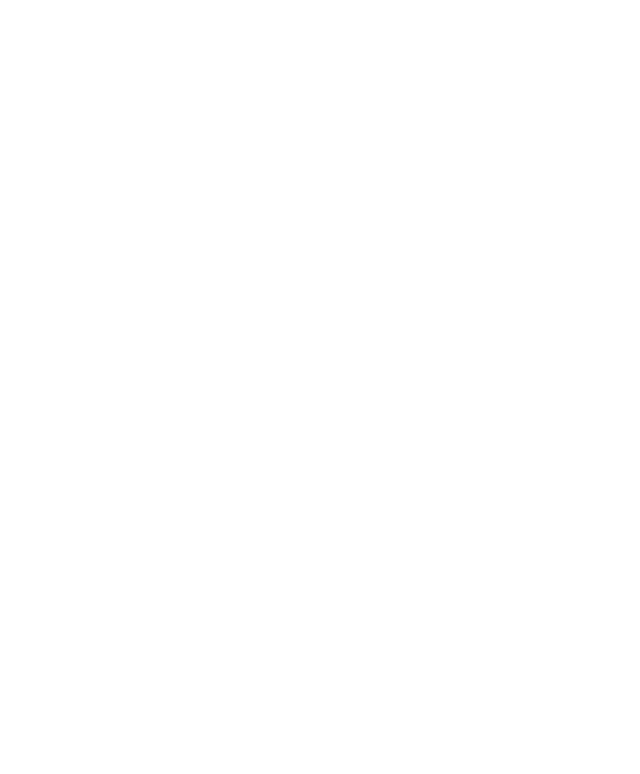
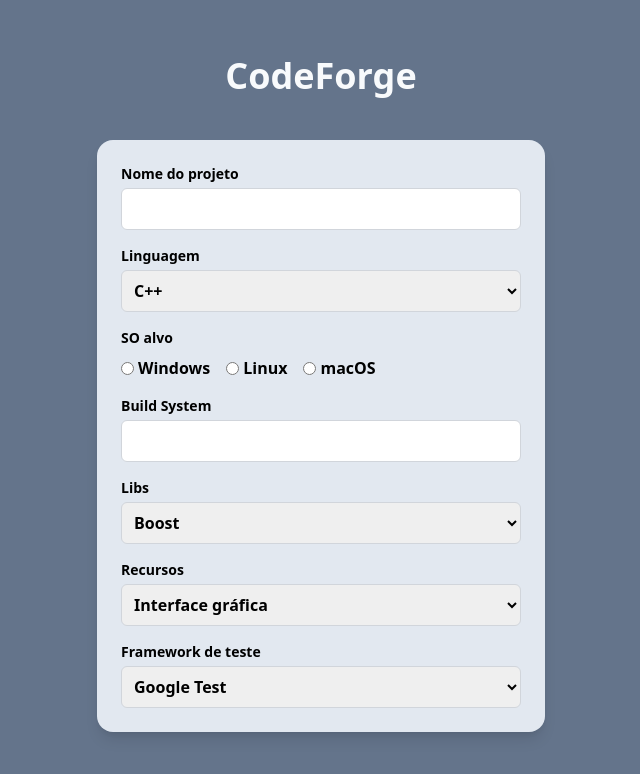
Before and after one commit to marceloholgado/CodeForge, a React (Vite) app in the folder frontend/: page / in a window 1280 px wide. Shown: the top 774 px of the page, without its empty margins (319-959 px from the left). Built offline with nearby package versions, Linux system fonts and the light colour scheme.

Commit message:
frontend design started

```diff
--- a/frontend/index.html
+++ b/frontend/index.html
@@ -2,7 +2,7 @@
 <html lang="pt-br">
   <head>
     <meta charset="UTF-8" />
-    <link rel="icon" type="image/svg+xml" href="/codeforge.svg" />
+    <link rel="icon" type="image/png" href="/codeforge.png" />
     <meta name="viewport" content="width=device-width, initial-scale=1.0" />
     <title>CodeForge</title>
   </head>
--- a/frontend/package.json
+++ b/frontend/package.json
@@ -10,6 +10,7 @@
     "preview": "vite preview"
   },
   "dependencies": {
+    "@tailwindcss/vite": "^4.1.4",
     "lucide-react": "^0.503.0",
     "react": "^18.3.1",
     "react-dom": "^18.3.1"
@@ -25,7 +26,7 @@
     "eslint-plugin-react-refresh": "^0.4.9",
     "globals": "^15.9.0",
     "postcss": "^8.4.10",
-    "tailwindcss": "^3.4.10",
+    "tailwindcss": "^3.4.17",
     "typescript": "^5.5.3",
     "typescript-eslint": "^8.0.1",
     "vite": "^6.3.2"
--- a/frontend/src/App.tsx
+++ b/frontend/src/App.tsx
@@ -1,9 +1,133 @@
 import { useState } from "react";
 
+const optionsByLanguage = {
+  "C++": {
+    libs: ["Boost", "SDL2", "OpenCV"],
+    recursos: ["Interface gráfica", "Rede", "Multithreading"],
+    frameworks: ["Google Test", "Catch2", "Doctest"],
+  },
+  // futuras linguagens aqui...
+};
+
 function App() {
-  const [count, setCount] = useState(0);
+  const [language, setLanguage] = useState("C++");
 
-  return <></>;
+  const libs = optionsByLanguage[language]?.libs || [];
+  const recursos = optionsByLanguage[language]?.recursos || [];
+  const frameworks = optionsByLanguage[language]?.frameworks || [];
+
+  return (
+    <div className="p-6 w-screen h-screen flex flex-col bg-slate-500 text-slate-50 font-bold">
+      <h1 className="text-4xl mt-8 text-center">CodeForge</h1>
+
+      <div className="flex-grow flex items-center justify-center">
+        <div className="p-6 w-[28rem] bg-slate-200 rounded-2xl shadow-lg text-black space-y-4">
+          {/* Nome do projeto */}
+          <div>
+            <label className="block text-sm font-semibold mb-1">
+              Nome do projeto
+            </label>
+            <input
+              type="text"
+              className="w-full p-2 rounded-md border border-gray-300"
+            />
+          </div>
+
+          {/* Linguagem */}
+          <div>
+            <label className="block text-sm font-semibold mb-1">
+              Linguagem
+            </label>
+            <select
+              value={language}
+              onChange={(e) => setLanguage(e.target.value)}
+              className="w-full p-2 rounded-md border border-gray-300"
+            >
+              <option value="C++">C++</option>
+              {/* adicionar mais opções futuramente */}
+            </select>
+          </div>
+
+          {/* SO alvo */}
+          <div>
+            <label className="block text-sm font-semibold mb-2">SO alvo</label>
+            <div className="flex gap-4">
+              <label className="flex items-center gap-1">
+                <input
+                  type="radio"
+                  name="so"
+                  value="windows"
+                  className="accent-blue-600"
+                />
+                Windows
+              </label>
+              <label className="flex items-center gap-1">
+                <input
+                  type="radio"
+                  name="so"
+                  value="linux"
+                  className="accent-green-600"
+                />
+                Linux
+              </label>
+              <label className="flex items-center gap-1">
+                <input
+                  type="radio"
+                  name="so"
+                  value="macos"
+                  className="accent-purple-600"
+                />
+                macOS
+              </label>
+            </div>
+          </div>
+
+          {/* Build System */}
+          <div>
+            <label className="block text-sm font-semibold mb-1">
+              Build System
+            </label>
+            <input
+              type="text"
+              className="w-full p-2 rounded-md border border-gray-300"
+            />
+          </div>
+
+          {/* Libs */}
+          <div>
+            <label className="block text-sm font-semibold mb-1">Libs</label>
+            <select className="w-full p-2 rounded-md border border-gray-300">
+              {libs.map((lib) => (
+                <option key={lib}>{lib}</option>
+              ))}
+            </select>
+          </div>
+
+          {/* Recursos */}
+          <div>
+            <label className="block text-sm font-semibold mb-1">Recursos</label>
+            <select className="w-full p-2 rounded-md border border-gray-300">
+              {recursos.map((r) => (
+                <option key={r}>{r}</option>
+              ))}
+            </select>
+          </div>
+
+          {/* Framework de teste */}
+          <div>
+            <label className="block text-sm font-semibold mb-1">
+              Framework de teste
+            </label>
+            <select className="w-full p-2 rounded-md border border-gray-300">
+              {frameworks.map((fw) => (
+                <option key={fw}>{fw}</option>
+              ))}
+            </select>
+          </div>
+        </div>
+      </div>
+    </div>
+  );
 }
 
 export default App;
```
Also changed, not shown: frontend/vite.config.ts (+4 -3 lines), 1 other file (tests, documents, lock files or other folders).
